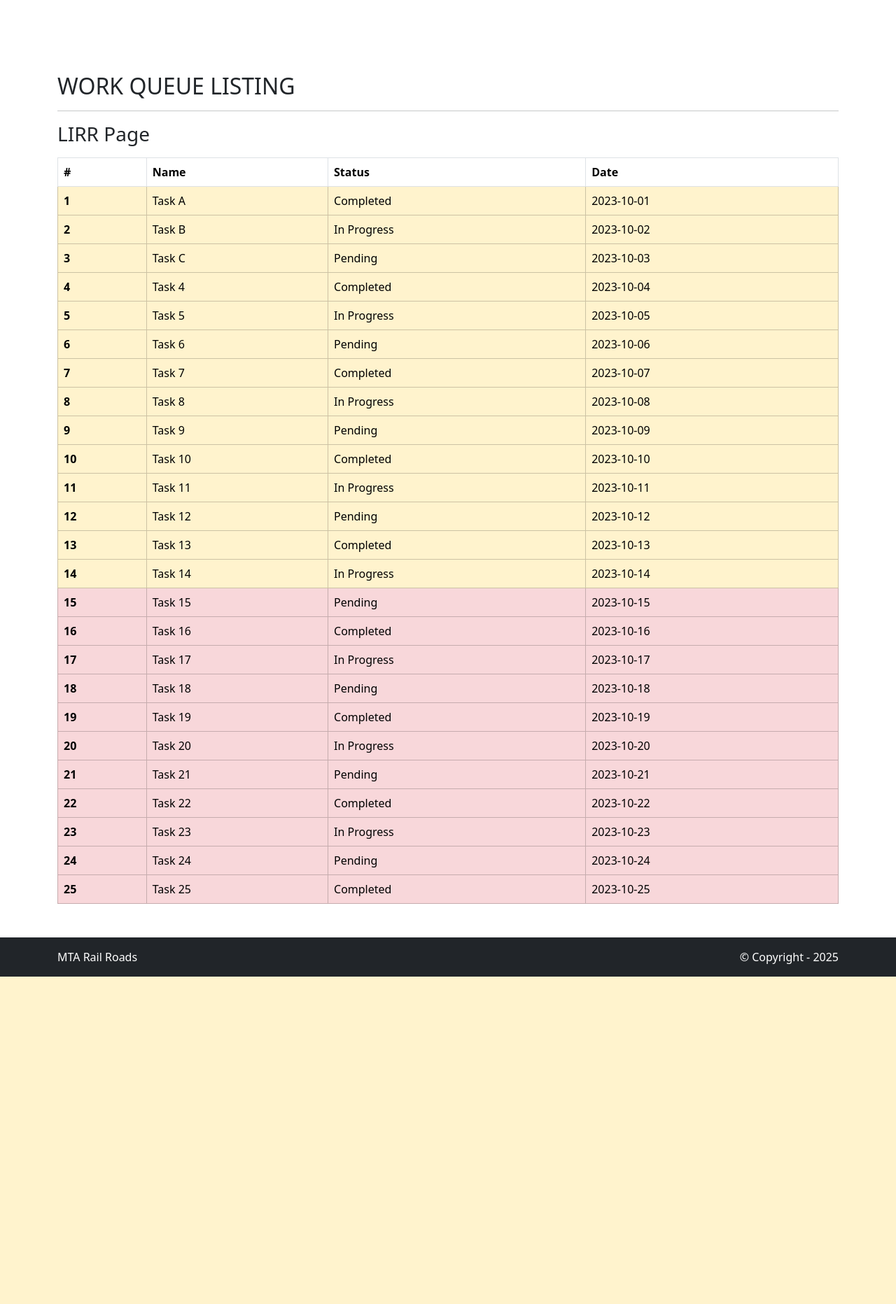
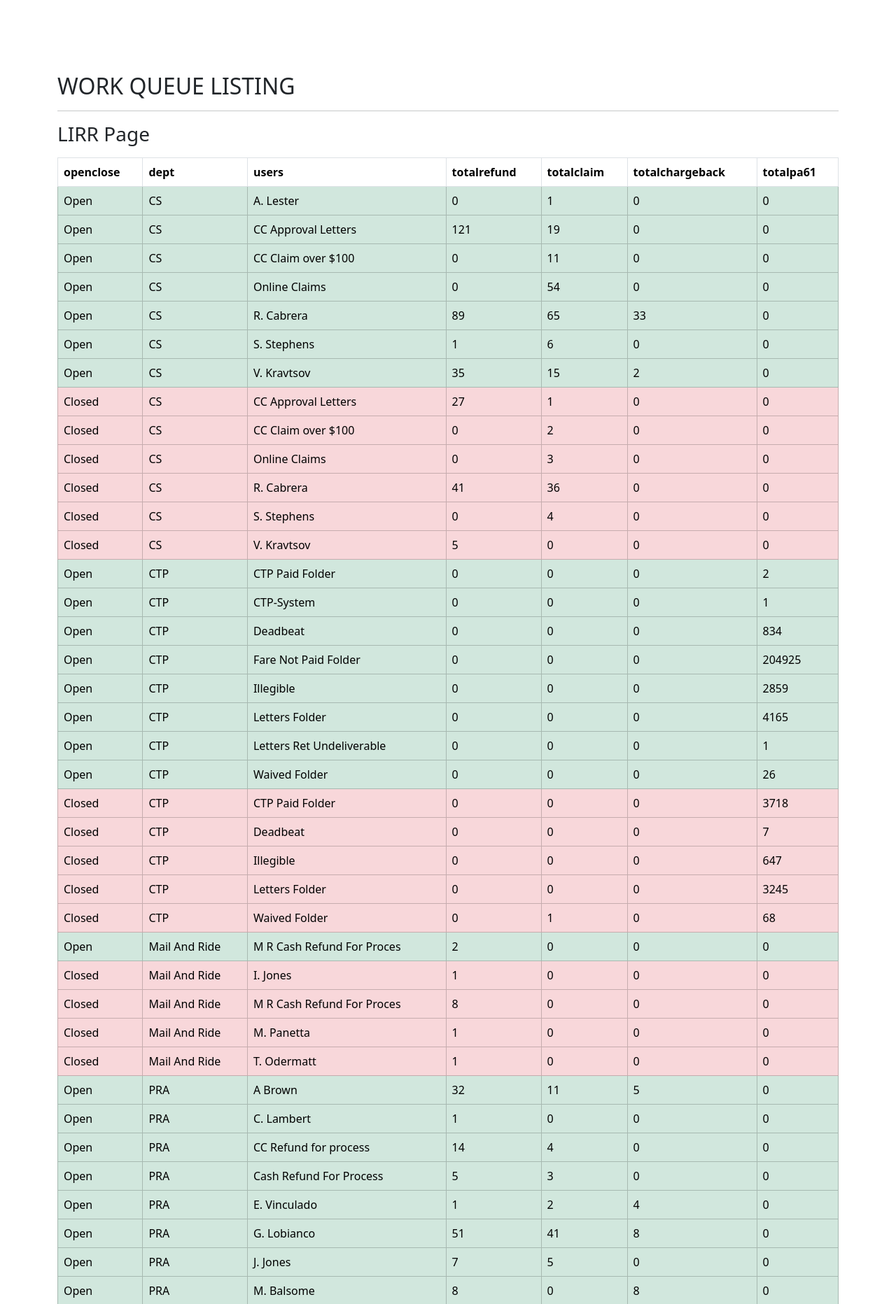
Before and after one commit to yeswanth-fullstack/mta, a Django app: page / in a window 1280 px wide. Shown: the part 72-1936 px from the top of the page at 70% size. Before the commit the page ends 1468 px from the top, so only its background shows below. Run offline with Django 5.2, Linux system fonts and the light colour scheme; some libraries are stand-ins or nearby versions.

Commit message:
table data rendering from json

```diff
--- a/home/templates/home/index.html
+++ b/home/templates/home/index.html
@@ -9,163 +9,21 @@
         <table class="mt-3 table table-bordered">
           <thead>
             <tr>
-              <th scope="col">#</th>
-              <th scope="col">Name</th>
-              <th scope="col">Status</th>
-              <th scope="col">Date</th>
+              {% for header in template_data.data.0.keys %}
+              <th scope="col">{{ header }}</th>
+              {% endfor %}
             </tr>
           </thead>
           <tbody>
-            <tr class="table-warning">
-              <th scope="row">1</th>
-              <td>Task A</td>
-              <td>Completed</td>
-              <td>2023-10-01</td>
+            {% for row in template_data.data %}
+            <tr
+              class="{% if row.openclose == 'Open' %} table-success {% else %} table-danger {% endif %}"
+            >
+              {% for value in row.values %}
+              <td scope="row">{{value}}</td>
+              {% endfor %}
             </tr>
-            <tr class="table-warning">
-              <th scope="row">2</th>
-              <td>Task B</td>
-              <td>In Progress</td>
-              <td>2023-10-02</td>
-            </tr>
-            <tr class="table-warning">
-              <th scope="row">3</th>
-              <td>Task C</td>
-              <td>Pending</td>
-              <td>2023-10-03</td>
-            </tr>
-            <tr class="table-warning">
-              <th scope="row">4</th>
-              <td>Task 4</td>
-              <td>Completed</td>
-              <td>2023-10-04</td>
-            </tr>
-            <tr class="table-warning">
-              <th scope="row">5</th>
-              <td>Task 5</td>
-              <td>In Progress</td>
-              <td>2023-10-05</td>
-            </tr>
-            <tr class="table-warning">
-              <th scope="row">6</th>
-              <td>Task 6</td>
-              <td>Pending</td>
-              <td>2023-10-06</td>
-            </tr>
-            <tr class="table-warning">
-              <th scope="row">7</th>
-              <td>Task 7</td>
-              <td>Completed</td>
-              <td>2023-10-07</td>
-            </tr>
-            <tr class="table-warning">
-              <th scope="row">8</th>
-              <td>Task 8</td>
-              <td>In Progress</td>
-              <td>2023-10-08</td>
-            </tr>
-            <tr class="table-warning">
-              <th scope="row">9</th>
-              <td>Task 9</td>
-              <td>Pending</td>
-              <td>2023-10-09</td>
-            </tr>
-            <tr class="table-warning">
-              <th scope="row">10</th>
-              <td>Task 10</td>
-              <td>Completed</td>
-              <td>2023-10-10</td>
-            </tr>
-            <tr class="table-warning">
-              <th scope="row">11</th>
-              <td>Task 11</td>
-              <td>In Progress</td>
-              <td>2023-10-11</td>
-            </tr>
-            <tr class="table-warning">
-              <th scope="row">12</th>
-              <td>Task 12</td>
-              <td>Pending</td>
-              <td>2023-10-12</td>
-            </tr>
-            <tr class="table-warning">
-              <th scope="row">13</th>
-              <td>Task 13</td>
-              <td>Completed</td>
-              <td>2023-10-13</td>
-            </tr>
-            <tr class="table-warning">
-              <th scope="row">14</th>
-              <td>Task 14</td>
-              <td>In Progress</td>
-              <td>2023-10-14</td>
-            </tr>
-            <tr class="table-danger">
-              <th scope="row">15</th>
-              <td>Task 15</td>
-              <td>Pending</td>
-              <td>2023-10-15</td>
-            </tr>
-            <tr class="table-danger">
-              <th scope="row">16</th>
-              <td>Task 16</td>
-              <td>Completed</td>
-              <td>2023-10-16</td>
-            </tr>
-            <tr class="table-danger">
-              <th scope="row">17</th>
-              <td>Task 17</td>
-              <td>In Progress</td>
-              <td>2023-10-17</td>
-            </tr>
-            <tr class="table-danger">
-              <th scope="row">18</th>
-              <td>Task 18</td>
-              <td>Pending</td>
-              <td>2023-10-18</td>
-            </tr>
-            <tr class="table-danger">
-              <th scope="row">19</th>
-              <td>Task 19</td>
-              <td>Completed</td>
-              <td>2023-10-19</td>
-            </tr>
-            <tr class="table-danger">
-              <th scope="row">20</th>
-              <td>Task 20</td>
-              <td>In Progress</td>
-              <td>2023-10-20</td>
-            </tr>
-            <tr class="table-danger">
-              <th scope="row">21</th>
-              <td>Task 21</td>
-              <td>Pending</td>
-              <td>2023-10-21</td>
-            </tr>
-            <tr class="table-danger">
-              <th scope="row">22</th>
-              <td>Task 22</td>
-              <td>Completed</td>
-              <td>2023-10-22</td>
-            </tr>
-            <tr class="table-danger">
-              <th scope="row">23</th>
-              <td>Task 23</td>
-              <td>In Progress</td>
-              <td>2023-10-23</td>
-            </tr>
-            <tr class="table-danger">
-              <th scope="row">24</th>
-              <td>Task 24</td>
-              <td>Pending</td>
-              <td>2023-10-24</td>
-            </tr>
-            <tr class="table-danger">
-              <th scope="row">25</th>
-              <td>Task 25</td>
-              <td>Completed</td>
-              <td>2023-10-25</td>
-            </tr>
+            {% endfor %}
           </tbody>
         </table>
       </div>
--- a/home/views.py
+++ b/home/views.py
@@ -1,4 +1,484 @@
 from django.shortcuts import render
+
+JSON_data = [
+    {
+        "openclose": "Open",
+        "dept": "CS",
+        "users": "A. Lester",
+        "totalrefund": 0,
+        "totalclaim": 1,
+        "totalchargeback": 0,
+        "totalpa61": 0,
+    },
+    {
+        "openclose": "Open",
+        "dept": "CS",
+        "users": "CC Approval Letters",
+        "totalrefund": 121,
+        "totalclaim": 19,
+        "totalchargeback": 0,
+        "totalpa61": 0,
+    },
+    {
+        "openclose": "Open",
+        "dept": "CS",
+        "users": "CC Claim over $100",
+        "totalrefund": 0,
+        "totalclaim": 11,
+        "totalchargeback": 0,
+        "totalpa61": 0,
+    },
+    {
+        "openclose": "Open",
+        "dept": "CS",
+        "users": "Online Claims",
+        "totalrefund": 0,
+        "totalclaim": 54,
+        "totalchargeback": 0,
+        "totalpa61": 0,
+    },
+    {
+        "openclose": "Open",
+        "dept": "CS",
+        "users": "R. Cabrera ",
+        "totalrefund": 89,
+        "totalclaim": 65,
+        "totalchargeback": 33,
+        "totalpa61": 0,
+    },
+    {
+        "openclose": "Open",
+        "dept": "CS",
+        "users": "S. Stephens",
+        "totalrefund": 1,
+        "totalclaim": 6,
+        "totalchargeback": 0,
+        "totalpa61": 0,
+    },
+    {
+        "openclose": "Open",
+        "dept": "CS",
+        "users": "V. Kravtsov",
+        "totalrefund": 35,
+        "totalclaim": 15,
+        "totalchargeback": 2,
+        "totalpa61": 0,
+    },
+    {
+        "openclose": "Closed",
+        "dept": "CS",
+        "users": "CC Approval Letters",
+        "totalrefund": 27,
+        "totalclaim": 1,
+        "totalchargeback": 0,
+        "totalpa61": 0,
+    },
+    {
+        "openclose": "Closed",
+        "dept": "CS",
+        "users": "CC Claim over $100",
+        "totalrefund": 0,
+        "totalclaim": 2,
+        "totalchargeback": 0,
+        "totalpa61": 0,
+    },
+    {
+        "openclose": "Closed",
+        "dept": "CS",
+        "users": "Online Claims",
+        "totalrefund": 0,
+        "totalclaim": 3,
+        "totalchargeback": 0,
+        "totalpa61": 0,
+    },
+    {
+        "openclose": "Closed",
+        "dept": "CS",
+        "users": "R. Cabrera ",
+        "totalrefund": 41,
+        "totalclaim": 36,
+        "totalchargeback": 0,
+        "totalpa61": 0,
+    },
+    {
+        "openclose": "Closed",
+        "dept": "CS",
+        "users": "S. Stephens",
+        "totalrefund": 0,
+        "totalclaim": 4,
+        "totalchargeback": 0,
+        "totalpa61": 0,
+    },
+    {
+        "openclose": "Closed",
+        "dept": "CS",
+        "users": "V. Kravtsov",
+        "totalrefund": 5,
+        "totalclaim": 0,
+        "totalchargeback": 0,
+        "totalpa61": 0,
+    },
+    {
+        "openclose": "Open",
+        "dept": "CTP",
+        "users": "CTP Paid Folder",
+        "totalrefund": 0,
+        "totalclaim": 0,
+        "totalchargeback": 0,
+        "totalpa61": 2,
+    },
+    {
+        "openclose": "Open",
+        "dept": "CTP",
+        "users": "CTP-System",
+        "totalrefund": 0,
+        "totalclaim": 0,
+        "totalchargeback": 0,
+        "totalpa61": 1,
+    },
+    {
+        "openclose": "Open",
+        "dept": "CTP",
+        "users": "Deadbeat",
+        "totalrefund": 0,
+        "totalclaim": 0,
+        "totalchargeback": 0,
+        "totalpa61": 834,
+    },
+    {
+        "openclose": "Open",
+        "dept": "CTP",
+        "users": "Fare Not Paid Folder",
+        "totalrefund": 0,
+        "totalclaim": 0,
+        "totalchargeback": 0,
+        "totalpa61": 204925,
+    },
+    {
+        "openclose": "Open",
+        "dept": "CTP",
+        "users": "Illegible",
+        "totalrefund": 0,
+        "totalclaim": 0,
+        "totalchargeback": 0,
+        "totalpa61": 2859,
+    },
+    {
+        "openclose": "Open",
+        "dept": "CTP",
+        "users": "Letters Folder",
+        "totalrefund": 0,
+        "totalclaim": 0,
+        "totalchargeback": 0,
+        "totalpa61": 4165,
+    },
+    {
+        "openclose": "Open",
+        "dept": "CTP",
+        "users": "Letters Ret Undeliverable",
+        "totalrefund": 0,
+        "totalclaim": 0,
+        "totalchargeback": 0,
+        "totalpa61": 1,
+    },
+    {
+        "openclose": "Open",
+        "dept": "CTP",
+        "users": "Waived Folder",
+        "totalrefund": 0,
+        "totalclaim": 0,
+        "totalchargeback": 0,
+        "totalpa61": 26,
+    },
+    {
+        "openclose": "Closed",
+        "dept": "CTP",
+        "users": "CTP Paid Folder",
+        "totalrefund": 0,
+        "totalclaim": 0,
+        "totalchargeback": 0,
+        "totalpa61": 3718,
+    },
+    {
+        "openclose": "Closed",
+        "dept": "CTP",
+        "users": "Deadbeat",
+        "totalrefund": 0,
+        "totalclaim": 0,
+        "totalchargeback": 0,
+        "totalpa61": 7,
+    },
+    {
+        "openclose": "Closed",
+        "dept": "CTP",
+        "users": "Illegible",
+        "totalrefund": 0,
+        "totalclaim": 0,
+        "totalchargeback": 0,
+        "totalpa61": 647,
+    },
+    {
+        "openclose": "Closed",
+        "dept": "CTP",
+        "users": "Letters Folder",
+        "totalrefund": 0,
+        "totalclaim": 0,
+        "totalchargeback": 0,
+        "totalpa61": 3245,
+    },
+    {
+        "openclose": "Closed",
+        "dept": "CTP",
+        "users": "Waived Folder",
+        "totalrefund": 0,
+        "totalclaim": 1,
+        "totalchargeback": 0,
+        "totalpa61": 68,
+    },
+    {
+        "openclose": "Open",
+        "dept": "Mail And Ride",
+        "users": "M R Cash Refund For Proces",
+        "totalrefund": 2,
+        "totalclaim": 0,
+        "totalchargeback": 0,
+        "totalpa61": 0,
+    },
+    {
+        "openclose": "Closed",
+        "dept": "Mail And Ride",
+        "users": "I. Jones",
+        "totalrefund": 1,
+        "totalclaim": 0,
+        "totalchargeback": 0,
+        "totalpa61": 0,
+    },
+    {
+        "openclose": "Closed",
+        "dept": "Mail And Ride",
+        "users": "M R Cash Refund For Proces",
+        "totalrefund": 8,
+        "totalclaim": 0,
+        "totalchargeback": 0,
+        "totalpa61": 0,
+    },
+    {
+        "openclose": "Closed",
+        "dept": "Mail And Ride",
+        "users": "M. Panetta",
+        "totalrefund": 1,
+        "totalclaim": 0,
+        "totalchargeback": 0,
+        "totalpa61": 0,
+    },
+    {
+        "openclose": "Closed",
+        "dept": "Mail And Ride",
+        "users": "T. Odermatt",
+        "totalrefund": 1,
+        "totalclaim": 0,
+        "totalchargeback": 0,
+        "totalpa61": 0,
+    },
+    {
+        "openclose": "Open",
+        "dept": "PRA",
+        "users": "A Brown",
+        "totalrefund": 32,
+        "totalclaim": 11,
+        "totalchargeback": 5,
+        "totalpa61": 0,
+    },
+    {
+        "openclose": "Open",
+        "dept": "PRA",
+        "users": "C. Lambert",
+        "totalrefund": 1,
+        "totalclaim": 0,
+        "totalchargeback": 0,
+        "totalpa61": 0,
+    },
+    {
+        "openclose": "Open",
+        "dept": "PRA",
+        "users": "CC Refund for process",
+        "totalrefund": 14,
+        "totalclaim": 4,
+        "totalchargeback": 0,
+        "totalpa61": 0,
+    },
+    {
+        "openclose": "Open",
+        "dept": "PRA",
+        "users": "Cash Refund For Process",
+        "totalrefund": 5,
+        "totalclaim": 3,
+        "totalchargeback": 0,
+        "totalpa61": 0,
+    },
+    {
+        "openclose": "Open",
+        "dept": "PRA",
+        "users": "E. Vinculado",
+        "totalrefund": 1,
+        "totalclaim": 2,
+        "totalchargeback": 4,
+        "totalpa61": 0,
+    },
+    {
+        "openclose": "Open",
+        "dept": "PRA",
+        "users": "G. Lobianco",
+        "totalrefund": 51,
+        "totalclaim": 41,
+        "totalchargeback": 8,
+        "totalpa61": 0,
+    },
+    {
+        "openclose": "Open",
+        "dept": "PRA",
+        "users": "J. Jones",
+        "totalrefund": 7,
+        "totalclaim": 5,
+        "totalchargeback": 0,
+        "totalpa61": 0,
+    },
+    {
+        "openclose": "Open",
+        "dept": "PRA",
+        "users": "M. Balsome",
+        "totalrefund": 8,
+        "totalclaim": 0,
+        "totalchargeback": 8,
+        "totalpa61": 0,
+    },
+    {
+        "openclose": "Open",
+        "dept": "PRA",
+        "users": "M. McDermott",
+        "totalrefund": 40,
+        "totalclaim": 4,
+        "totalchargeback": 0,
+        "totalpa61": 0,
+    },
+    {
+        "openclose": "Open",
+        "dept": "PRA",
+        "users": "R. Cabrera ",
+        "totalrefund": 5,
+        "totalclaim": 2,
+        "totalchargeback": 0,
+        "totalpa61": 0,
+    },
+    {
+        "openclose": "Open",
+        "dept": "PRA",
+        "users": "R. Cepeda",
+        "totalrefund": 6,
+        "totalclaim": 0,
+        "totalchargeback": 0,
+        "totalpa61": 0,
+    },
+    {
+        "openclose": "Open",
+        "dept": "PRA",
+        "users": "T Pong",
+        "totalrefund": 2,
+        "totalclaim": 0,
+        "totalchargeback": 0,
+        "totalpa61": 0,
+    },
+    {
+        "openclose": "Open",
+        "dept": "PRA",
+        "users": "Y. Walcott",
+        "totalrefund": 20,
+        "totalclaim": 1,
+        "totalchargeback": 1,
+        "totalpa61": 0,
+    },
+    {
+        "openclose": "Closed",
+        "dept": "PRA",
+        "users": "A Brown",
+        "totalrefund": 18,
+        "totalclaim": 6,
+        "totalchargeback": 0,
+        "totalpa61": 0,
+    },
+    {
+        "openclose": "Closed",
+        "dept": "PRA",
+        "users": "CC Refund for process",
+        "totalrefund": 3,
+        "totalclaim": 2,
+        "totalchargeback": 0,
+        "totalpa61": 0,
+    },
+    {
+        "openclose": "Closed",
+        "dept": "PRA",
+        "users": "Cash Refund For Process",
+        "totalrefund": 7,
+        "totalclaim": 7,
+        "totalchargeback": 0,
+        "totalpa61": 0,
+    },
+    {
+        "openclose": "Closed",
+        "dept": "PRA",
+        "users": "G. Lobianco",
+        "totalrefund": 16,
+        "totalclaim": 6,
+        "totalchargeback": 0,
+        "totalpa61": 0,
+    },
+    {
+        "openclose": "Closed",
+        "dept": "PRA",
+        "users": "J. Jones",
+        "totalrefund": 1,
+        "totalclaim": 2,
+        "totalchargeback": 0,
+        "totalpa61": 0,
+    },
+    {
+        "openclose": "Closed",
+        "dept": "PRA",
+        "users": "M. Balsome",
+        "totalrefund": 0,
+        "totalclaim": 1,
+        "totalchargeback": 0,
+        "totalpa61": 0,
+    },
+    {
+        "openclose": "Closed",
+        "dept": "PRA",
+        "users": "M. Goulard",
+        "totalrefund": 1,
+        "totalclaim": 0,
+        "totalchargeback": 0,
+        "totalpa61": 0,
+    },
+    {
+        "openclose": "Closed",
+        "dept": "PRA",
+        "users": "R. Cabrera ",
+        "totalrefund": 2,
+        "totalclaim": 0,
+        "totalchargeback": 0,
+        "totalpa61": 0,
+    },
+    {
+        "openclose": "Closed",
+        "dept": "PRA",
+        "users": "Y. Walcott",
+        "totalrefund": 2,
+        "totalclaim": 0,
+        "totalchargeback": 0,
+        "totalpa61": 0,
+    },
+]
 
 
 # Create your views here.
@@ -6,6 +486,7 @@
     template_data = {}
     template_data["title"] = "LIRR Page"
     template_data["selected_page"] = "LIRR"
+    template_data["data"] = JSON_data
     return render(request, "home/index.html", {"template_data": template_data})
 
 
```
Also changed, not shown: matrixdataa.json (added, +56 -0 lines).
